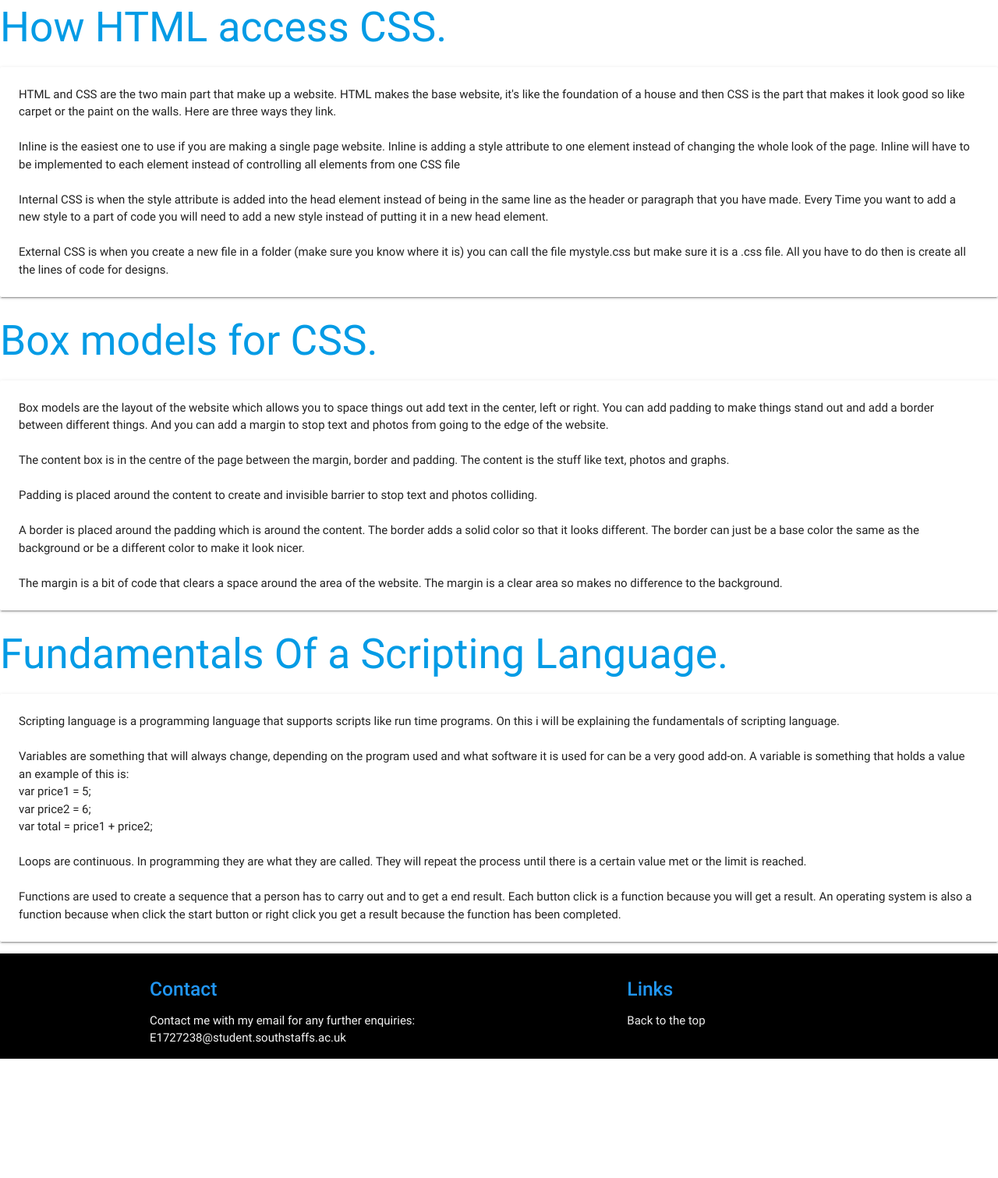
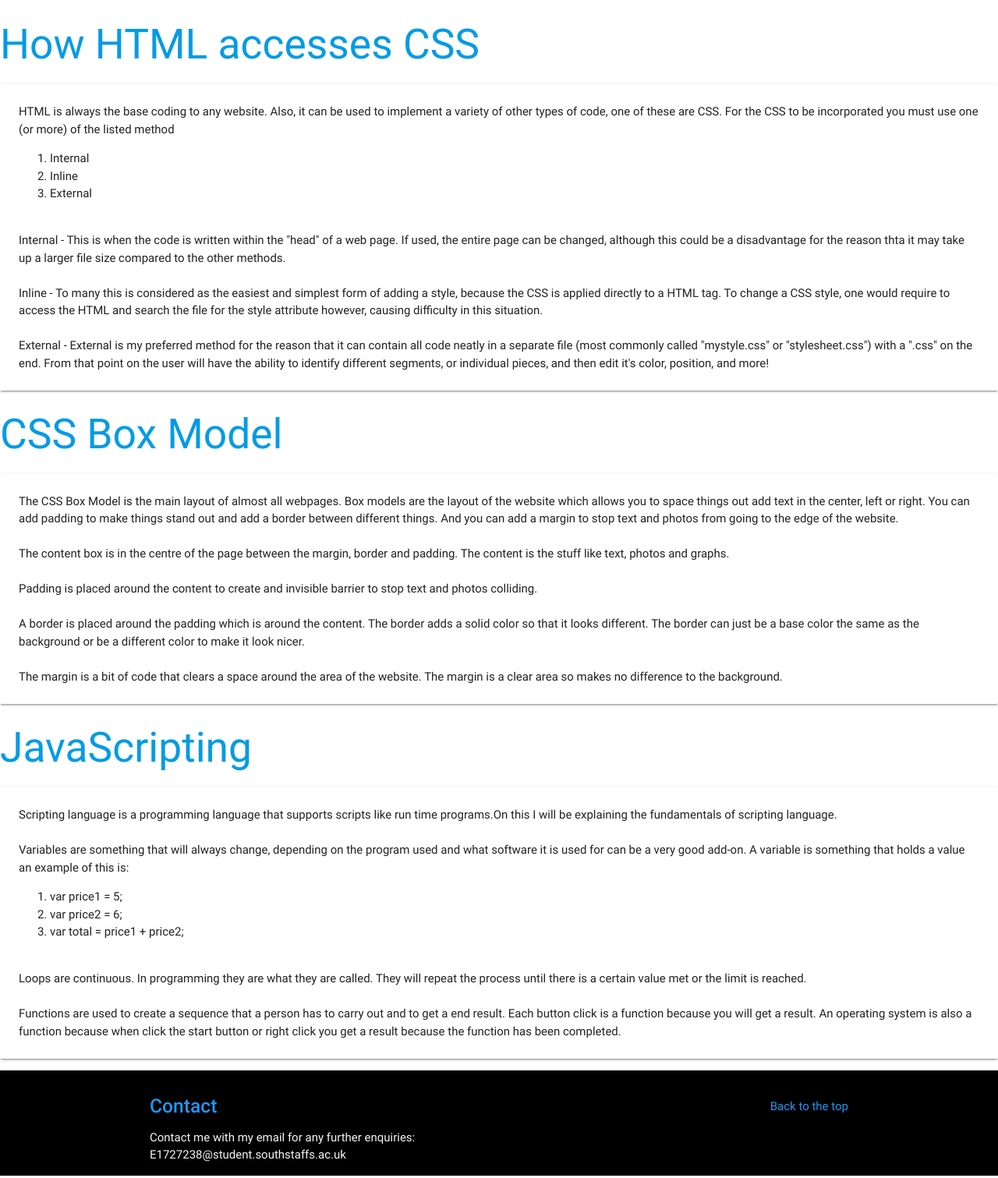
Before and after one commit to BenEvetts/myWebpage, a plain HTML site: page index.html in a window 1280 px wide. Shown: the part 891-2402 px from the top of the page at 78% size. Before the commit the page ends 2269 px from the top, so only its background shows below. Drawn offline with nearby package versions, Linux system fonts and the light colour scheme.

Commit message:
Update 16/11/17 02:28

```diff
--- a/css/stylesheet.css
+++ b/css/stylesheet.css
@@ -1,11 +1,18 @@
-.page-footer {
-
-  background-color: black;
-}
 nav {
   background-color: black;
+	font-family: Roboto;
+}
+.card-title {
+	font-family: Roboto;
 }
 .card-action {
-	font-family: Roboto-Regular;
+	font-family: Roboto;
 	font-size: 12px;
 }
+.header {
+	font-family: Roboto;
+}
+.page-footer {
+  background-color: black;
+	font-family: Roboto;
+}
--- a/index.html
+++ b/index.html
@@ -3,34 +3,36 @@
     <head>
       <link rel="icon" href="assets/icon.jpeg">
       <title>Making a Website</title>
-      <!--Import Google Icon Font-->
+<!--Google Icon Font-->
       <link href="https://fonts.googleapis.com/icon?family=Material+Icons" rel="stylesheet">
-      <!--Import materialize.css-->
+<!--materialize.css-->
       <link type="text/css" rel="stylesheet" href="css/materialize.min.css"  media="screen,projection"/>
-      <!--Import myStylesheet.css-->
+<!--myStylesheet.css-->
       <link href="css/stylesheet.css" type="text/css" rel="stylesheet"/>
-      <!--Let browser know website is optimized for mobile-->
+<!--Optimised for mobile-->
       <meta name="viewport" content="width=device-width, initial-scale=1.0"/>
     </head>
-
+<!--Body-->
     <body>
     <header>
    <nav>
     <div class="nav-wrapper container">
-      <a href="#" class="brand-logo">Things you need to know about HTML.</a>
+      <a href="#" class="brand-logo" style="font-size: 35px">About Making Webpages!</a>
       <ul id="nav-mobile" class="right hide-on-med-and-down">
       </ul>
     </div>
   </nav>
-    <!--import header photo-->
+<!--Header Image-->
     <img class="responsive-img" src="assets/header.jpeg" max-width="100%" height="auto"/>
     </header>
+<!--CARDS-->
     <main>
       <div class="row container">
+<!--CARD 1-->
         <div class="col m4">
           <div class="card">
             <div class="card-image">
-              <img src="assets/img1.jpeg">
+              <img src="assets/img3.jpeg">
               <span class="card-title">How HTML accesses CSS</span>
             </div>
             <div class="card-content">
@@ -41,6 +43,7 @@
             </div>
           </div>
         </div>
+<!--CARD 2-->
         <div class="col m4">
           <div class="card">
             <div class="card-image">
@@ -55,15 +58,15 @@
             </div>
           </div>
         </div>
+<!--CARD 3-->
         <div class="col m4">
           <div class="card">
             <div class="card-image">
-              <img src="assets/img3.jpeg">
-              <span class="card-title">Javascripting</span>
+              <img src="assets/img1.jpeg">
+              <span class="card-title">JavaScripting</span>
             </div>
             <div class="card-content">
-              <p>Scripting language is a programming language that supports scripts like run time programs.
-On this i will be explaining the fundamentals of scripting language.</p>
+              <p>Java is the most commonly used scripting used for a wide range of appliances. In web design, it is used to make a web page have functionality. For example, a calander that automatically sets the current date to bold.</p>
             </div>
             <div class="card-action">
               <a href="#javascript">Read More!</a>
@@ -71,95 +74,63 @@ On this i will be explaining the fundamentals of scripting language.</p>
           </div>
         </div>
 			</div>
+<!--PARAGRAPH 1-->
   <div class="col s12 m7">
-      <h2 class="header"><a name="htmlcss">How HTML access CSS.</a></h2>
+      <h2 class="header"><a name="htmlcss">How HTML accesses CSS</a></h2>
     <div class="card horizontal">
       <div class="card-stacked">
         <div class="card-content">
 
-          <p>HTML and CSS are the two main part that make up a website. HTML makes the base website, it's like the foundation of a house and then CSS is the part that makes it look good so like carpet or the paint on the walls. Here are three ways they link.</p>
-
+          <p>HTML is always the base coding to any website. Also, it can be used to implement a variety of other types of code, one of these are CSS. For the CSS to be incorporated you must use one (or more) of the listed method </p>
+					<ol>
+						<li>Internal</li>
+						<li>Inline</li>
+						<li>External</li>
+					</ol>
 					<br>
-
-          <p>Inline is the easiest one to use if you are making a single page website. Inline is adding a style attribute to one element instead of changing the whole look of the page. Inline will have to be implemented to each element instead of controlling all elements from one CSS file
-          </p>
-
-          <br>
-
-          <p>
-          Internal CSS is when the style attribute is added into the head element instead of being in the same line as the header or paragraph that you have made. Every Time you want to add a new style to a part of code you will need to add a new style instead of putting it in a new head element.
-          </p>
-
-          <br>
-
-          <p>
-             External CSS is when you create a new file in a folder (make sure you know where it is) you can call the file mystyle.css but make sure it is a .css file. All you have to do then is create all the lines of code for designs.
-          </p>
-
+					<p>Internal - This is when the code is written within the "head" of a web page. If used, the entire page can be changed, although this could be a disadvantage for the reason thta it may take up a larger file size compared to the other methods.</p><br>
+          <p>Inline - To many this is considered as the easiest and simplest form of adding a style, because the CSS is applied directly to a HTML tag. To change a CSS style, one would require to access the HTML and search the file for the style attribute however, causing difficulty in this situation.</p><br>
+          <p>External - External is my preferred method for the reason that it can contain all code neatly in a separate file (most commonly called "mystyle.css" or "stylesheet.css") with a ".css" on the end. From that point on the user will have the ability to identify different segments, or individual pieces, and then edit it's color, position, and more!</p>
 				</div>
       </div>
     </div>
   </div>
+<!--PARAGRAPH 2-->
   <div class="col s12 m7">
-      <h2 class="header"><a name="boxmodel">Box models for CSS.</a></h2>
+      <h2 class="header"><a name="boxmodel">CSS Box Model</a></h2>
     <div class="card horizontal">
       <div class="card-stacked">
         <div class="card-content">
-
-          <p>Box models are the layout of the website which allows you to space things out add text in the center, left or right. You can add padding to make things stand out and add a border between different things. And you can add a margin to stop text and photos from going to the edge of the website.</p>
-
-          <br>
-
-          <p>The content box is in the centre of the page between the margin, border and padding. The content is the stuff like text, photos and graphs.</p>
-
-          <br>
-
-          <p>Padding is placed around the content to create and invisible barrier to stop text and photos colliding. </p>
-
-          <br>
-
-          <p>A border is placed around the padding which is around the content. The border adds a solid color so that it looks different. The border can just be a base color the same as the background or be a different color to make it look nicer.</p>
-
-            <br>
+          <p>The CSS Box Model is the main layout of almost all webpages. Box models are the layout of the website which allows you to space things out add text in the center, left or right. You can add padding to make things stand out and add a border between different things. And you can add a margin to stop text and photos from going to the edge of the website.</p><br>
+          <p>The content box is in the centre of the page between the margin, border and padding. The content is the stuff like text, photos and graphs.</p><br>
+          <p>Padding is placed around the content to create and invisible barrier to stop text and photos colliding.</p><br>
+          <p>A border is placed around the padding which is around the content. The border adds a solid color so that it looks different. The border can just be a base color the same as the background or be a different color to make it look nicer.</p><br>
           <p>The margin is a bit of code that clears a space around the area of the website. The margin is a clear area so makes no difference to the background.</p>
-
         </div>
       </div>
     </div>
   </div>
+<!--PARAGRAPH 3-->
   <div class="col s12 m7">
-      <h2 class="header"><a name="javascript">Fundamentals Of a Scripting Language.</a></h2>
+      <h2 class="header"><a name="javascript">JavaScripting</a></h2>
     <div class="card horizontal">
       <div class="card-stacked">
         <div class="card-content">
-
-          <p>Scripting language is a programming language that supports scripts like run time programs.
-On this i will be explaining the fundamentals of scripting language.</p>
-
-          <br>
-
-          <p>Variables are something that will always change, depending on the program used and what software it is used for can be a very good add-on. A variable is something that holds a value an example of this is:
-<br>
-var price1 = 5;
-              <br>
-var price2 = 6;
-              <br>
-var total = price1 + price2;
-</p>
-
-          <br>
-
-            <p>Loops are continuous. In programming they are what they are called. They will repeat the process until there is a certain value met or the limit is reached.</p>
-
-          <br>
-
+          <p>Scripting language is a programming language that supports scripts like run time programs.On this I will be explaining the fundamentals of scripting language.</p><br>
+					<p>Variables are something that will always change, depending on the program used and what software it is used for can be a very good add-on. A variable is something that holds a value an example of this is:</p>
+						<ol>
+              <li>var price1 = 5;</li>
+              <li>var price2 = 6;</li>
+							<li>var total = price1 + price2;</li>
+					  </ol><br>
+          <p>Loops are continuous. In programming they are what they are called. They will repeat the process until there is a certain value met or the limit is reached.</p><br>
           <p>Functions are used to create a sequence that a person has to carry out and to get a end result. Each button click is a function because you will get a result. An operating system is also a function because when click the start button or right click you get a result because the function has been completed.</p>
-
         </div>
       </div>
     </div>
   </div>
     </main>
+<!--FOOTER-->
     <footer class="page-footer">
         <div class="container">
             <div class="row">
@@ -167,11 +138,8 @@ var total = price1 + price2;
                     <h5 class="blue-text"><strong>Contact</strong></h5>
                     <p class="grey-text text-lighten-4">Contact me with my email for any further enquiries: E1727238@student.southstaffs.ac.uk</p>
                 </div>
-                <div class="col l4 offset-l2 s12">
-                    <h5 class="blue-text"><strong>Links</strong></h5>
-                    <ul>
-                        <li><a class="grey-text text-lighten-3" href="#" href="#unique-identifier">Back to the top</a></li>
-                    </ul>
+                <div class="col l4 offset-l2 s12 blue-text">
+									<p ALIGN=RIGHT>Back to the top</p>
                 </div>
             </div>
         </div>
```
Also changed, not shown: assets/cssbox.png (added). Lines whose indentation alone changed are shown as unchanged.
